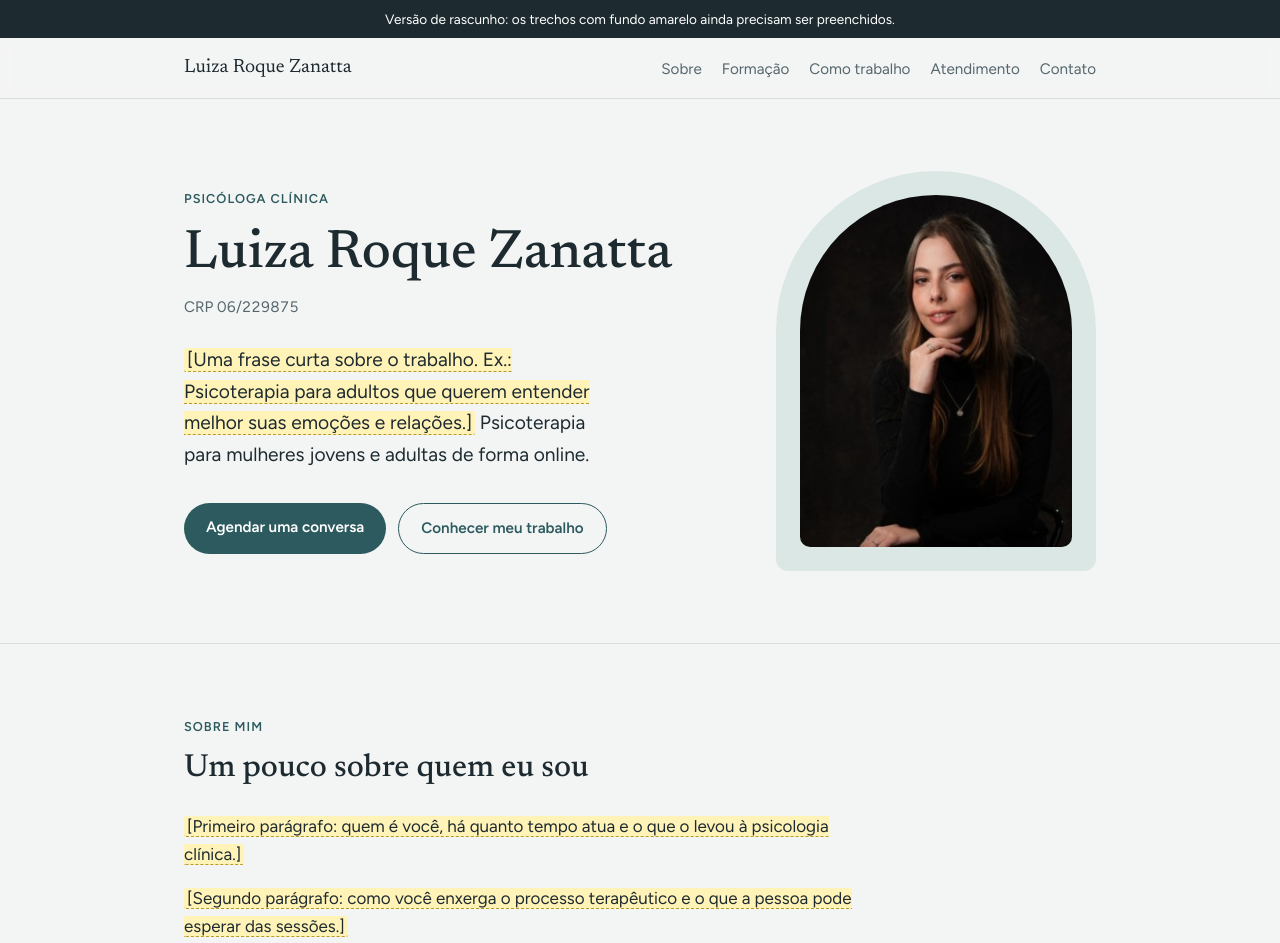
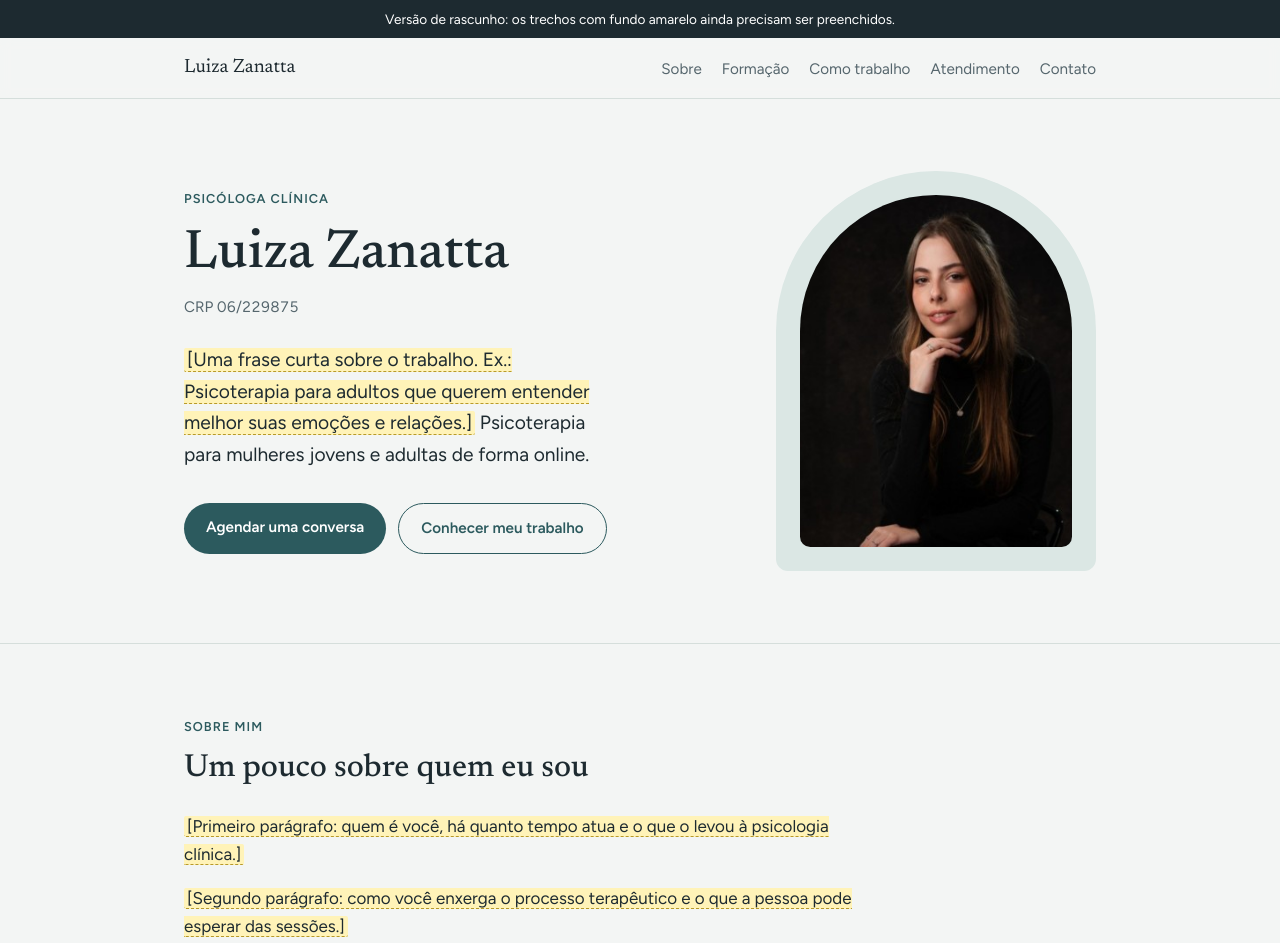
Before and after one commit to psicologaluizazanatta/psicologaluizazanatta.github.io, a plain HTML site: page index.html in a window 1280 px wide. Shown: the top 943 px of the page. Drawn offline with Linux system fonts and the light colour scheme.

Commit message:
Remove middle name: Luiza Roque Zanatta -> Luiza Zanatta

```diff
--- a/index.html
+++ b/index.html
@@ -3,8 +3,8 @@
 <head>
 <meta charset="UTF-8">
 <meta name="viewport" content="width=device-width, initial-scale=1">
-<title>Psicóloga Luiza Roque Zanatta</title>
-<meta name="description" content="Luiza Roque Zanatta, psicóloga CRP 06/229875. Psicoterapia online para mulheres jovens e adultas.">
+<title>Psicóloga Luiza Zanatta</title>
+<meta name="description" content="Luiza Zanatta, psicóloga CRP 06/229875. Psicoterapia online para mulheres jovens e adultas.">
 <link rel="preconnect" href="https://fonts.googleapis.com">
 <link rel="preconnect" href="https://fonts.gstatic.com" crossorigin>
 <link href="https://fonts.googleapis.com/css2?family=Newsreader:opsz,wght@6..72,400;6..72,500&family=Figtree:wght@400;500;600&display=swap" rel="stylesheet">
@@ -152,7 +152,7 @@
 
 <header class="topo">
   <div class="container">
-    <a class="marca" href="#inicio">Luiza Roque Zanatta</a>
+    <a class="marca" href="#inicio">Luiza Zanatta</a>
     <nav aria-label="Seções do site">
       <ul>
         <li><a href="#sobre">Sobre</a></li>
@@ -171,7 +171,7 @@
     <div class="container">
       <div>
         <p class="rotulo">Psicóloga clínica</p>
-        <h1>Luiza Roque Zanatta</h1>
+        <h1>Luiza Zanatta</h1>
         <p class="crp">CRP 06/229875</p>
         <p class="chamada"><span class="p">[Uma frase curta sobre o trabalho. Ex.: Psicoterapia para adultos que querem entender melhor suas emoções e relações.]</span> Psicoterapia para mulheres jovens e adultas de forma online.</p>
         <div class="botoes">
@@ -180,7 +180,7 @@
         </div>
       </div>
             <div class="foto">
-        <img src="1736567358398.jpg" alt="Foto de Luiza Roque Zanatta">
+        <img src="1736567358398.jpg" alt="Foto de Luiza Zanatta">
       </div>
     </div>
   </section>
@@ -326,7 +326,7 @@
 
 <footer>
   <div class="container">
-    <p>Luiza Roque Zanatta · Psicóloga · CRP 06/229875</p>
+    <p>Luiza Zanatta · Psicóloga · CRP 06/229875</p>
     <p>Este site tem caráter informativo e não substitui atendimento psicológico. Em situação de crise, ligue 188 (CVV) ou procure o serviço de emergência mais próximo.</p>
   </div>
 </footer>
```
